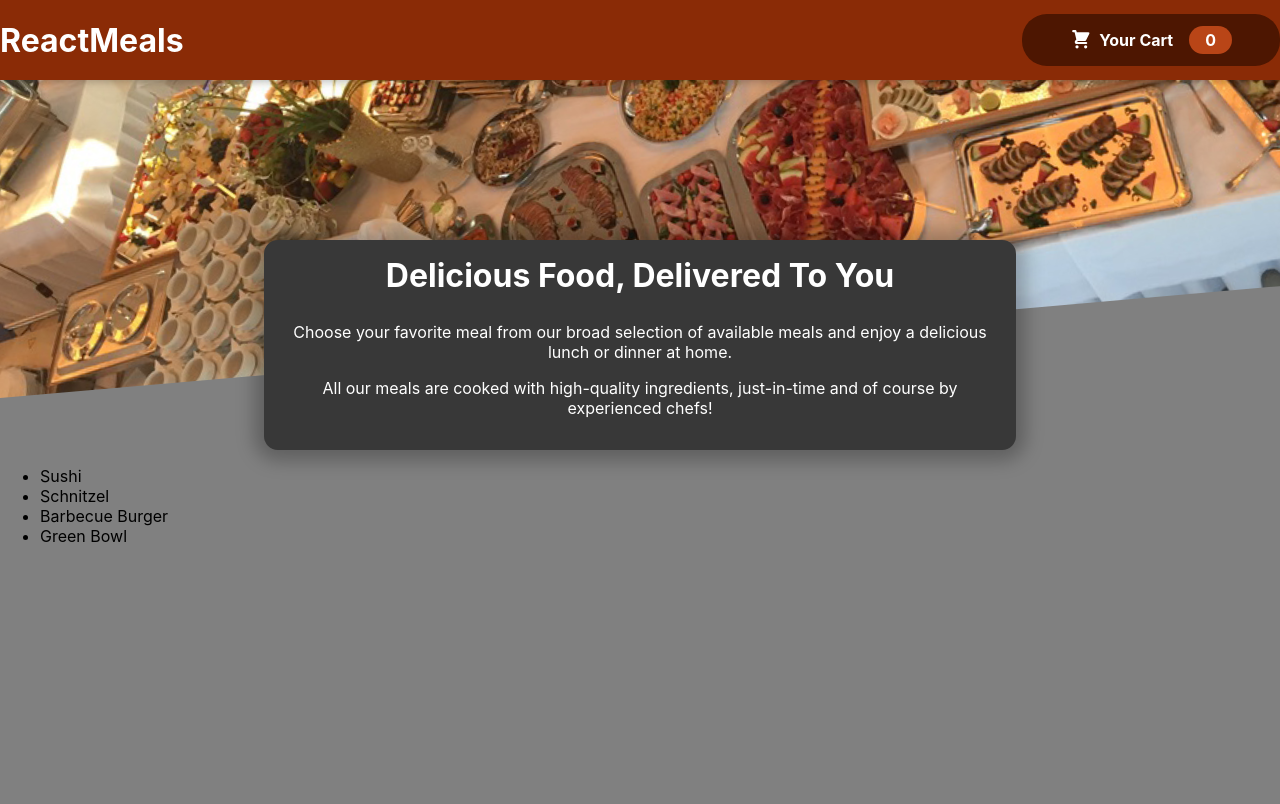
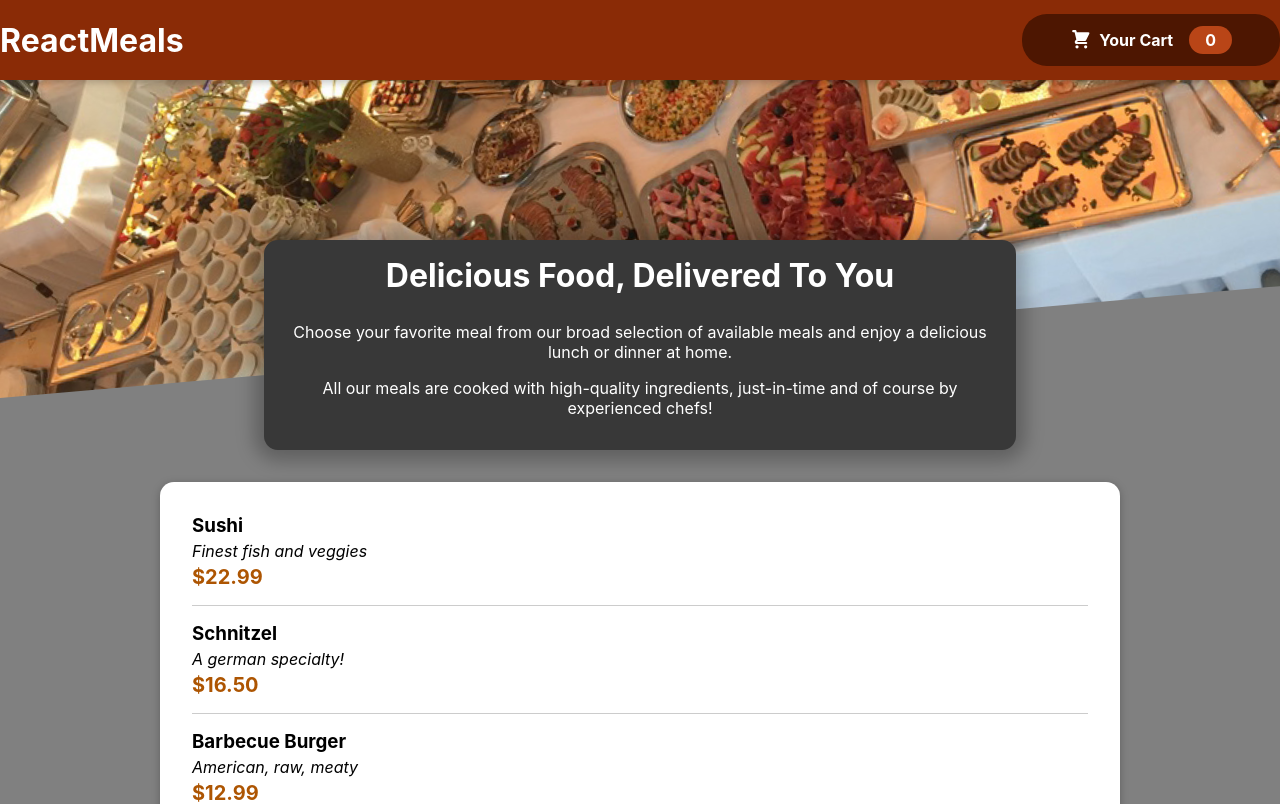
Before and after one commit to sukku-akky/ReactRestaurantApp, a React (Create React App) app: page / in a window 1280 px wide. Shown: the top 804 px of the page. Built offline with nearby package versions, Linux system fonts and the light colour scheme.

Commit message:
mealitems-commit

```diff
--- a/src/components/Meals/AvailableMeals.js
+++ b/src/components/Meals/AvailableMeals.js
@@ -1,4 +1,6 @@
 import classes from "./AvailableMeals.module.css";
+import Card from "../UI/Card";
+import MealItem from "./MealItem/MealItem";
 
 const DUMMYMEALS=[
     {
@@ -30,12 +32,16 @@
 
 
 const AvailableMeals=()=>{
-    const mealsList=DUMMYMEALS.map(meal=><li>{meal.name}</li>)
+    const mealsList=DUMMYMEALS.map(meal=><MealItem key={meal.id} name={meal.name} description={meal.description} price={meal.price}/>)
     return (
-        <section>
-            <ul>
-                {mealsList}
-            </ul>
+        <section className={classes.meals}>
+            <Card>
+                <ul>
+                    {mealsList}
+                </ul>
+
+
+            </Card>
         </section>
     )
 
--- /dev/null
+++ b/src/components/Meals/MealItem/MealItem.js
@@ -0,0 +1,18 @@
+import classes from './MealItem.module.css';
+
+const MealItem=(props)=>{
+    const price=`$${props.price.toFixed(2)}`;
+    return <li className={classes.meal}>
+        <div>
+            <h3>{props.name}</h3>
+            <div className={classes.description}>{props.description}</div>
+            <div className={classes.price}>{price}</div>
+        </div>
+        <div>
+
+        </div>
+    </li>
+
+}
+
+export default MealItem;
--- /dev/null
+++ b/src/components/Meals/MealItem/MealItem.module.css
@@ -0,0 +1,22 @@
+.meal {
+    display: flex;
+    justify-content: space-between;
+    margin: 1rem;
+    padding-bottom: 1rem;
+    border-bottom: 1px solid #ccc;
+  }
+
+  .meal h3 {
+    margin: 0 0 0.25rem 0;
+  }
+
+  .description {
+    font-style: italic;
+  }
+
+  .price {
+    margin-top: 0.25rem;
+    font-weight: bold;
+    color: #ad5502;
+    font-size: 1.25rem;
+  }
--- /dev/null
+++ b/src/components/UI/Card.js
@@ -0,0 +1,8 @@
+import classes from "./Card.module.css";
+
+const Card=(props)=>{
+    return <div className={classes.card}>{props.children}</div>
+
+}
+
+export default Card;
--- /dev/null
+++ b/src/components/UI/Card.module.css
@@ -0,0 +1,6 @@
+.card {
+    padding: 1rem;
+    box-shadow: 0 2px 8px rgba(0, 0, 0, 0.25);
+    border-radius: 14px;
+    background-color: white;
+  }
```
